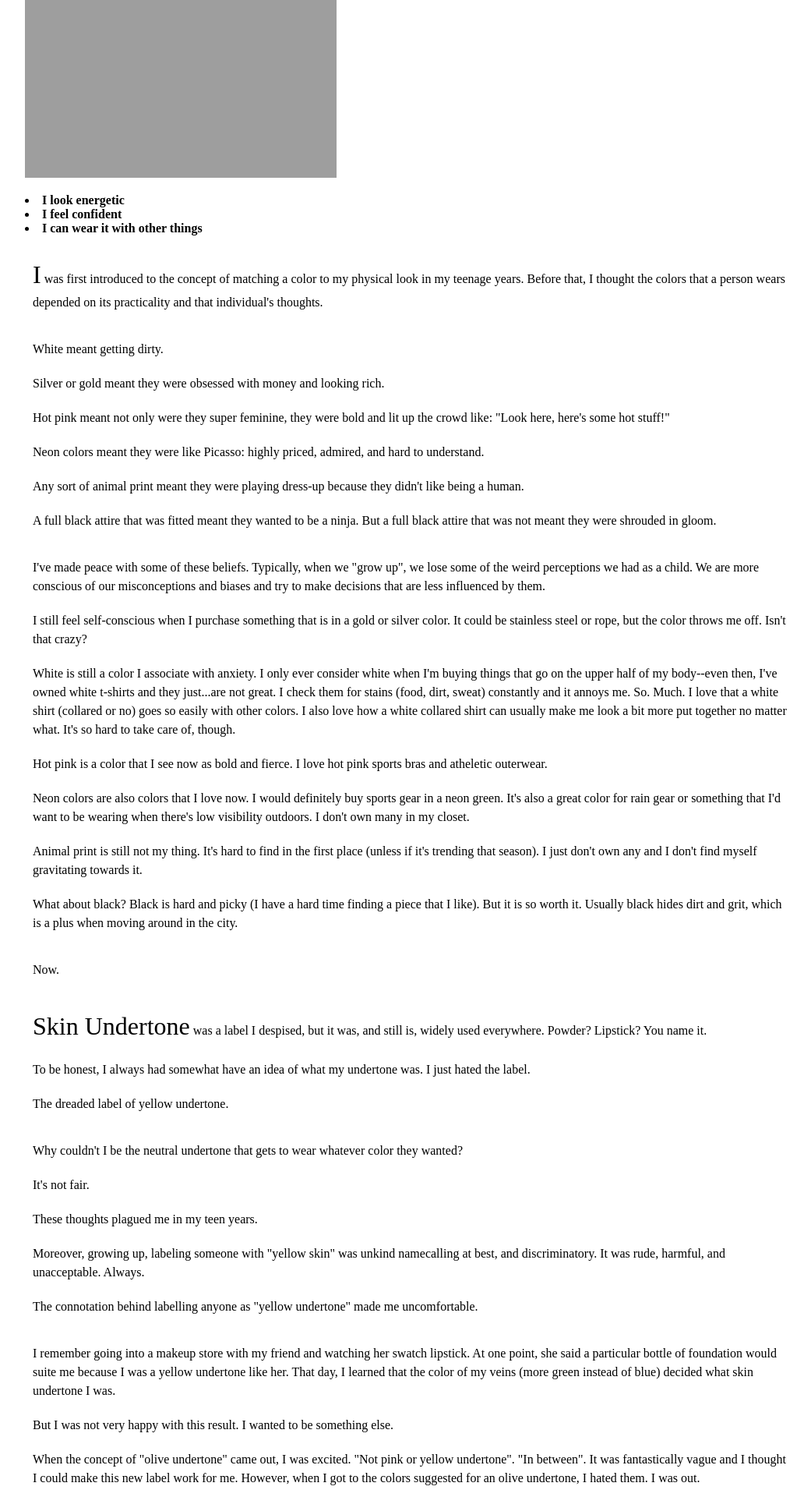
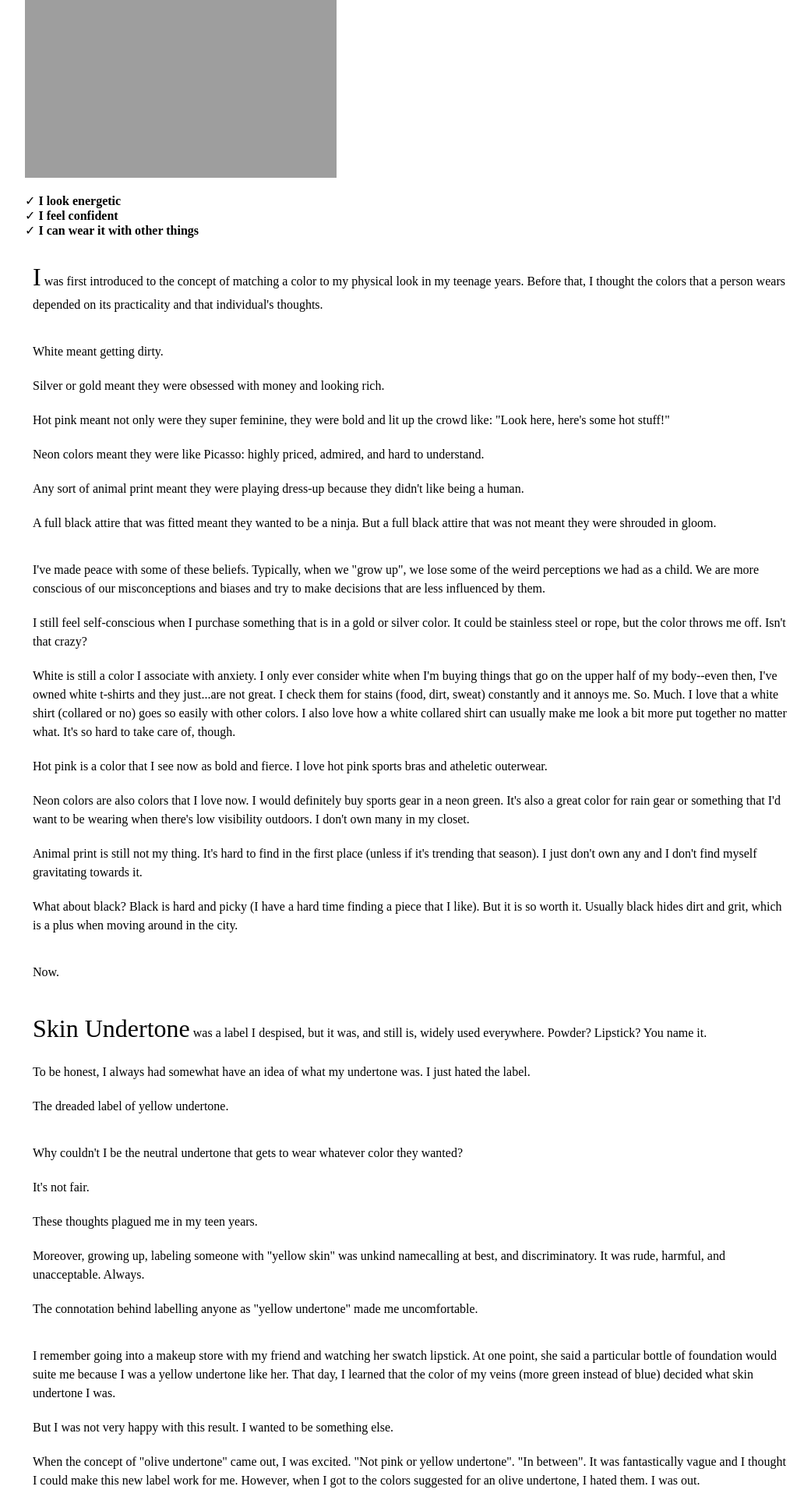
Before and after one commit to truebrooklynn/truebrooklynn.github.io, a Jekyll site: the page built from personalstyle/color_palette/basic/index.html, in a window 1280 px wide. Shown: the part 455-2375 px from the top of the page at 78% size, without its empty margins (112-1153 px from the left). Built offline with Jekyll 4.4.1, drawn with Linux system fonts in a browser that asks for light colours; some web fonts are replaced.

Commit message:
Added checklist style

```diff
--- a/css/main.css
+++ b/css/main.css
@@ -253,6 +253,14 @@ body {
 /*-----------------------------------------------------------------------------------------------------------------*/
 /*-------------------------Pure Content Blocks----------------------------------------------------------------------------*/
 /*-----------------------------------------------------------------------------------------------------------------*/
+.checkedList{
+  list-style: none;
+}
+
+.checkedList li::before{
+  content: '✓';
+}
+
 .imageFeed{
   margin: 1rem;
   max-width: 100vw;
```
